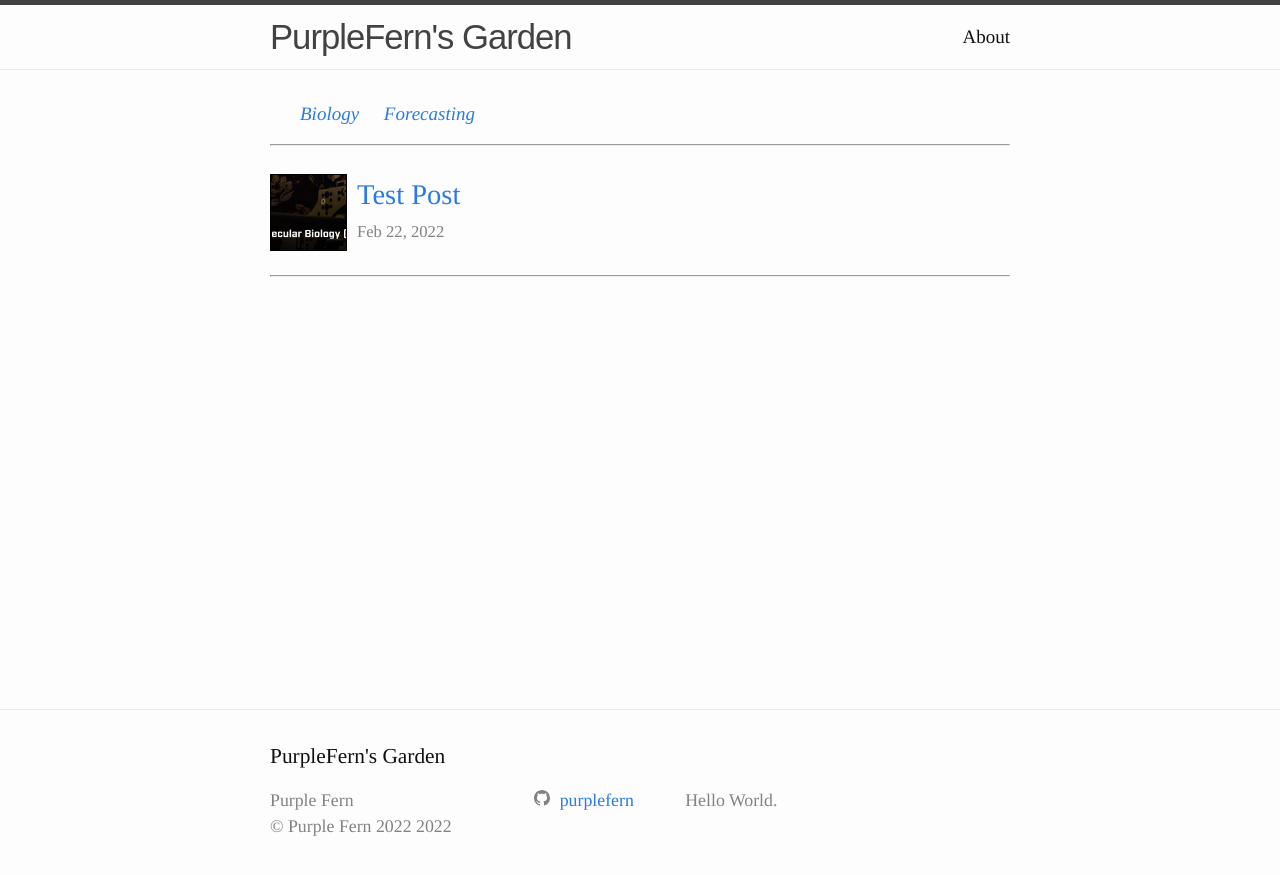
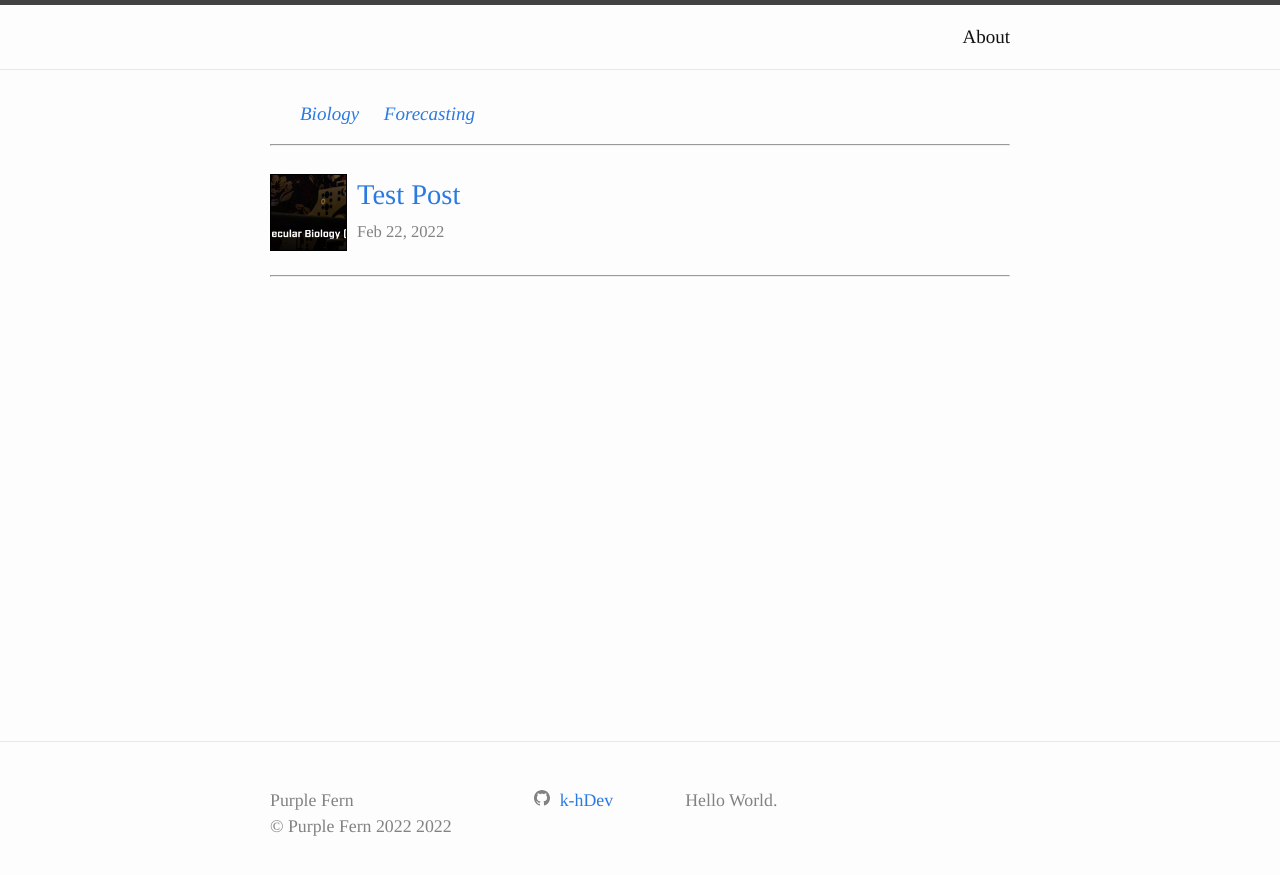
Before and after one commit to k-hDev/k-hDev.github.io, a Jekyll site: the page built from index.markdown, in a window 1280 px wide. Shown: the top 875 px of the page. Built offline with Jekyll 4.4.1, drawn with Linux system fonts in a browser that asks for light colours.

Commit message:
early files on the website

```diff
--- a/_config.yml
+++ b/_config.yml
@@ -18,14 +18,14 @@
 # You can create any custom variable you would like, and they will be accessible
 # in the templates via {{ site.myvariable }}.
 
-title: "PurpleFern's Garden"
+title: ""
 email: ""
 description: >- # this means to ignore newlines until "baseurl:"
   Hello World.
 baseurl: "" # the subpath of your site, e.g. /blog
-url: "https://purplefern.github.io" # the base hostname & protocol for your site, e.g. http://example.com
+url: "https://k-hDev.github.io" # the base hostname & protocol for your site, e.g. http://example.com
 twitter_username:
-github_username:  "purplefern"
+github_username:  "k-hDev"
 
 # New fields, not defaulted
 author: Purple Fern
```
